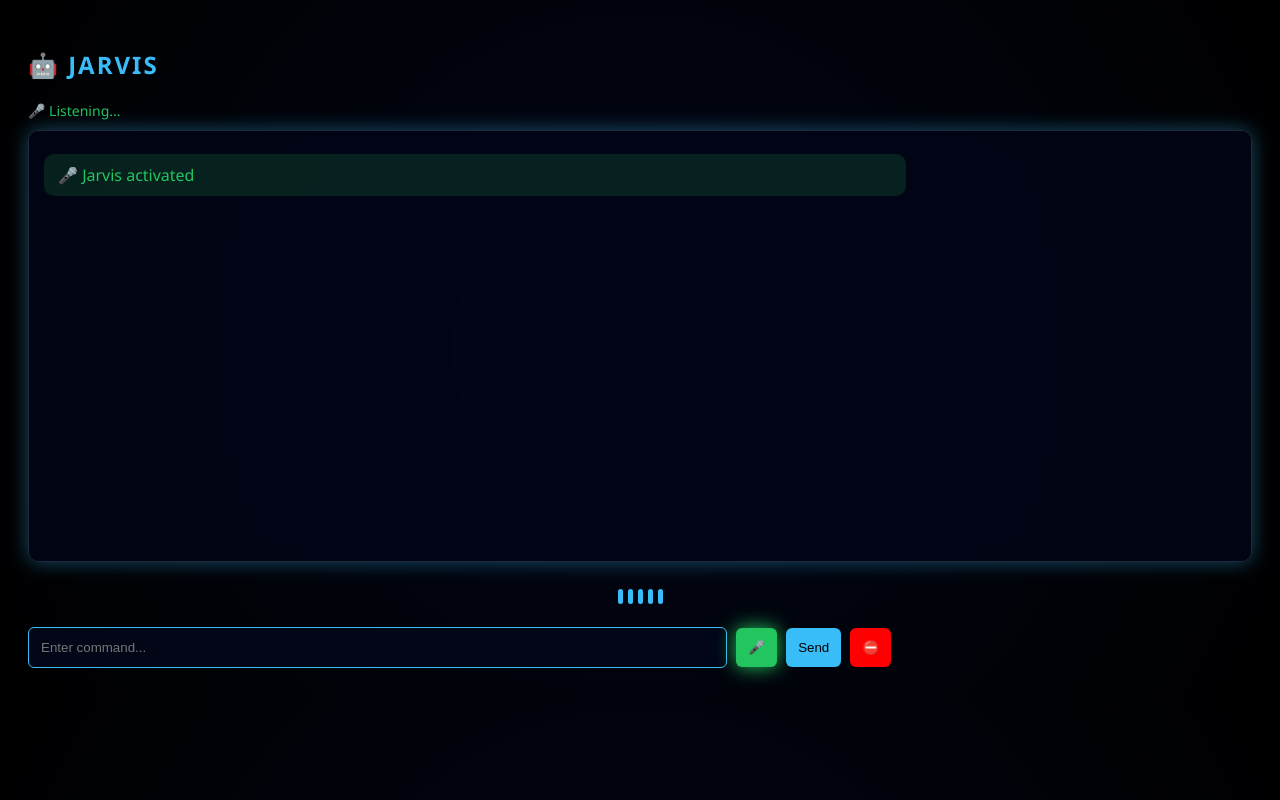
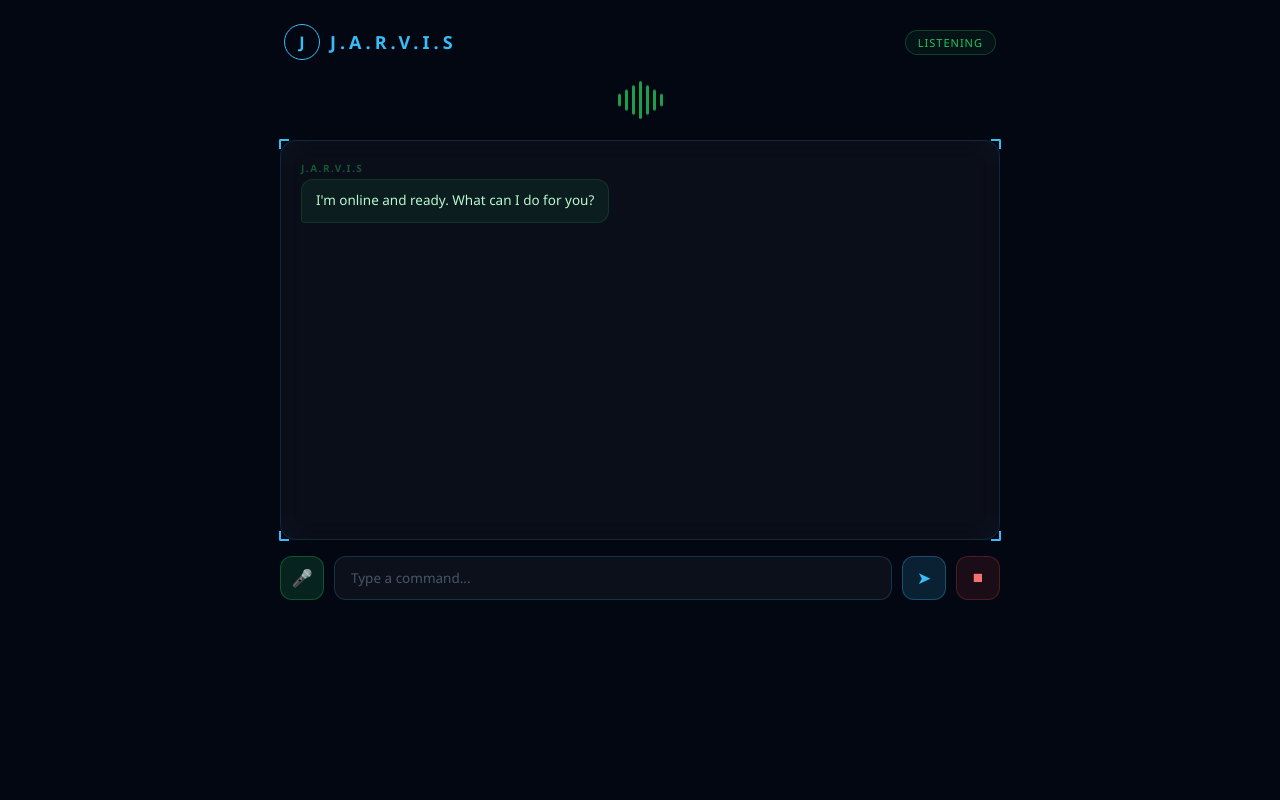
Before and after one commit to Sovieee/J.A.R.V.I.S, an Electron app: page frontend/electron-app/index.html in a window 1280 px wide. Drawn offline with nearby package versions, Linux system fonts and the light colour scheme; no server answers.

Commit message:
UI changes and addition of 11 more apps to be opened

```diff
--- a/frontend/electron-app/index.html
+++ b/frontend/electron-app/index.html
@@ -1,203 +1,351 @@
 <!DOCTYPE html>
 <html>
 <head>
-  <title>JARVIS</title>
+  <title>J.A.R.V.I.S</title>
   <script src="https://cdn.socket.io/4.0.1/socket.io.min.js"></script>
 
   <style>
+    * { margin: 0; padding: 0; box-sizing: border-box; }
+
     body {
-      background: radial-gradient(circle at center, #020617, #000000);
-      color: white;
+      background: #030712;
+      color: #e2e8f0;
       font-family: "Segoe UI", sans-serif;
-      padding: 20px;
+      min-height: 100vh;
+      display: flex;
+      flex-direction: column;
+      align-items: center;
+      padding: 24px 16px;
     }
 
-    h2 {
-      color: #38bdf8;
-      letter-spacing: 2px;
+    .container {
+      width: 100%;
+      max-width: 720px;
+      display: flex;
+      flex-direction: column;
+      gap: 16px;
     }
 
-    #status {
-      margin-bottom: 10px;
+    /* Header */
+    .header {
+      display: flex;
+      align-items: center;
+      justify-content: space-between;
+      padding: 0 4px;
+    }
+
+    .logo {
+      display: flex;
+      align-items: center;
+      gap: 10px;
+    }
+
+    .logo-icon {
+      width: 36px;
+      height: 36px;
+      border-radius: 50%;
+      border: 1.5px solid #38bdf8;
+      display: flex;
+      align-items: center;
+      justify-content: center;
+      font-size: 16px;
+      color: #38bdf8;
+      font-weight: 600;
+    }
+
+    .logo-text {
+      font-size: 18px;
+      font-weight: 600;
+      letter-spacing: 4px;
+      color: #38bdf8;
+    }
+
+    .status-pill {
+      font-size: 11px;
+      padding: 4px 12px;
+      border-radius: 20px;
+      border: 1px solid #22c55e44;
+      background: #22c55e11;
       color: #22c55e;
-      font-size: 14px;
+      letter-spacing: 1px;
       transition: all 0.3s ease;
     }
 
-    #chat {
-      height: 400px;
-      overflow-y: auto;
-      border: 1px solid #1e293b;
-      padding: 15px;
-      margin-bottom: 15px;
-      border-radius: 10px;
-      box-shadow: 0 0 20px rgba(56,189,248,0.4);
-      background: rgba(2,6,23,0.8);
-      backdrop-filter: blur(10px);
+    .status-pill.thinking {
+      border-color: #f59e0b44;
+      background: #f59e0b11;
+      color: #f59e0b;
     }
 
-    .message {
-      margin: 8px 0;
-      padding: 10px 14px;
-      border-radius: 10px;
-      max-width: 70%;
-      animation: fadeIn 0.3s ease;
-    }
-
-    .user {
-      text-align: right;
-      margin-left: auto;
-      background: rgba(56,189,248,0.2);
+    .status-pill.responding {
+      border-color: #38bdf844;
+      background: #38bdf811;
       color: #38bdf8;
     }
 
-    .jarvis {
-      text-align: left;
-      background: rgba(34,197,94,0.15);
-      color: #22c55e;
+    /* Visualizer */
+    .visualizer-wrap {
+      display: flex;
+      justify-content: center;
+      align-items: center;
+      gap: 4px;
+      height: 48px;
     }
 
-    input {
-      width: 55%;
-      padding: 12px;
-      background: #020617;
-      color: white;
-      border: 1px solid #38bdf8;
-      border-radius: 6px;
-      outline: none;
+    .bar {
+      width: 3px;
+      border-radius: 4px;
+      background: #38bdf8;
+      animation: idle 1.4s ease-in-out infinite;
     }
 
-    button {
-      padding: 12px;
-      border: none;
-      margin-left: 5px;
-      border-radius: 6px;
-      cursor: pointer;
-      transition: 0.2s;
+    .bar:nth-child(1) { height: 12px; animation-delay: 0.0s; }
+    .bar:nth-child(2) { height: 20px; animation-delay: 0.1s; }
+    .bar:nth-child(3) { height: 28px; animation-delay: 0.2s; }
+    .bar:nth-child(4) { height: 36px; animation-delay: 0.15s; }
+    .bar:nth-child(5) { height: 28px; animation-delay: 0.25s; }
+    .bar:nth-child(6) { height: 20px; animation-delay: 0.1s; }
+    .bar:nth-child(7) { height: 12px; animation-delay: 0.0s; }
+
+    @keyframes idle {
+      0%, 100% { opacity: 0.3; transform: scaleY(0.6); }
+      50% { opacity: 1; transform: scaleY(1); }
     }
 
-    button:hover {
-      transform: scale(1.05);
+    @keyframes listenWave {
+      0%, 100% { opacity: 0.6; transform: scaleY(0.8); }
+      50% { opacity: 1; transform: scaleY(1.3); }
     }
 
-    .speak { background: #22c55e; }
-    .send { background: #38bdf8; }
-    .stop { background: red; }
+    @keyframes speakWave {
+      0% { transform: scaleY(0.4); opacity: 0.5; }
+      50% { transform: scaleY(1.6); opacity: 1; }
+      100% { transform: scaleY(0.4); opacity: 0.5; }
+    }
 
-    @keyframes fadeIn {
-      from { opacity: 0; transform: translateY(10px); }
+    .visualizer-wrap.listening .bar {
+      animation: listenWave 0.8s ease-in-out infinite;
+      background: #22c55e;
+    }
+
+    .visualizer-wrap.speaking .bar {
+      animation: speakWave 0.4s ease-in-out infinite;
+      background: #38bdf8;
+    }
+
+    /* Chat window */
+    .chat-wrap { position: relative; }
+
+    .corner { position: absolute; width: 10px; height: 10px; }
+    .corner-tl { top: -1px; left: -1px; border-top: 2px solid #38bdf8; border-left: 2px solid #38bdf8; border-radius: 2px 0 0 0; }
+    .corner-tr { top: -1px; right: -1px; border-top: 2px solid #38bdf8; border-right: 2px solid #38bdf8; border-radius: 0 2px 0 0; }
+    .corner-bl { bottom: -1px; left: -1px; border-bottom: 2px solid #38bdf8; border-left: 2px solid #38bdf8; border-radius: 0 0 0 2px; }
+    .corner-br { bottom: -1px; right: -1px; border-bottom: 2px solid #38bdf8; border-right: 2px solid #38bdf8; border-radius: 0 0 2px 0; }
+
+    .chat {
+      background: rgba(255,255,255,0.03);
+      border: 1px solid rgba(56,189,248,0.15);
+      border-radius: 16px;
+      padding: 20px;
+      height: 400px;
+      overflow-y: auto;
+      display: flex;
+      flex-direction: column;
+      gap: 12px;
+      backdrop-filter: blur(12px);
+    }
+
+    .chat::-webkit-scrollbar { width: 4px; }
+    .chat::-webkit-scrollbar-track { background: transparent; }
+    .chat::-webkit-scrollbar-thumb { background: #38bdf822; border-radius: 4px; }
+
+    .msg {
+      display: flex;
+      flex-direction: column;
+      max-width: 75%;
+      gap: 4px;
+      animation: fadeUp 0.3s ease;
+    }
+
+    @keyframes fadeUp {
+      from { opacity: 0; transform: translateY(8px); }
       to { opacity: 1; transform: translateY(0); }
     }
 
-    #visualizer {
-  display: flex;
-  justify-content: center;
-  align-items: center;
-  height: 40px;
-  margin-bottom: 10px;
-  gap: 5px;
+    .msg.user { align-self: flex-end; align-items: flex-end; }
+    .msg.jarvis { align-self: flex-start; align-items: flex-start; }
+
+    .msg-label {
+      font-size: 10px;
+      letter-spacing: 1.5px;
+      font-weight: 600;
     }
 
-.bar {
-  width: 5px;
-  height: 10px;
-  background: #38bdf8;
-  border-radius: 5px;
-  animation: idleWave 1s infinite ease-in-out;
+    .msg.user .msg-label { color: #38bdf866; }
+    .msg.jarvis .msg-label { color: #22c55e66; }
+
+    .bubble {
+      padding: 10px 14px;
+      border-radius: 12px;
+      font-size: 13.5px;
+      line-height: 1.6;
     }
 
-@keyframes idleWave {
-  0%, 100% { height: 8px; }
-  50% { height: 12px; }
+    .msg.user .bubble {
+      background: rgba(56,189,248,0.1);
+      border: 1px solid rgba(56,189,248,0.2);
+      color: #bae6fd;
+      border-bottom-right-radius: 4px;
     }
 
-/* 🔥 ACTIVE SPEAKING */
-.speaking .bar {
-  animation: speakWave 0.4s infinite ease-in-out;
+    .msg.jarvis .bubble {
+      background: rgba(34,197,94,0.08);
+      border: 1px solid rgba(34,197,94,0.15);
+      color: #bbf7d0;
+      border-bottom-left-radius: 4px;
     }
 
-@keyframes speakWave {
-  0% { height: 5px; }
-  50% { height: 30px; }
-  100% { height: 10px; }
+    /* Input area */
+    .input-area {
+      display: flex;
+      gap: 10px;
+      align-items: center;
     }
 
-/* 🎤 LISTENING MODE */
-.listening .bar {
-  animation: listenWave 0.8s infinite ease-in-out;
+    .text-input {
+      flex: 1;
+      background: rgba(255,255,255,0.04);
+      border: 1px solid rgba(56,189,248,0.2);
+      border-radius: 12px;
+      padding: 12px 16px;
+      color: #e2e8f0;
+      font-size: 13.5px;
+      outline: none;
+      font-family: "Segoe UI", sans-serif;
+      transition: border-color 0.2s;
     }
 
-@keyframes listenWave {
-  0% { height: 10px; }
-  50% { height: 20px; }
-  100% { height: 10px; }
+    .text-input::placeholder { color: #475569; }
+    .text-input:focus { border-color: rgba(56,189,248,0.5); }
+
+    .btn {
+      width: 44px;
+      height: 44px;
+      border-radius: 12px;
+      border: none;
+      cursor: pointer;
+      display: flex;
+      align-items: center;
+      justify-content: center;
+      font-size: 17px;
+      transition: transform 0.15s, opacity 0.15s;
+      flex-shrink: 0;
     }
 
-.speak {
-  background: #22c55e;
-  box-shadow: 0 0 10px #22c55e;
-  animation: pulse 1.5s infinite;
-}
+    .btn:hover { transform: scale(1.06); opacity: 0.9; }
+    .btn:active { transform: scale(0.96); }
 
-@keyframes pulse {
-  0% { box-shadow: 0 0 5px #22c55e; }
-  50% { box-shadow: 0 0 20px #22c55e; }
-  100% { box-shadow: 0 0 5px #22c55e; }
-}
+    .btn-mic { background: rgba(34,197,94,0.15); border: 1px solid rgba(34,197,94,0.3); color: #22c55e; }
+    .btn-send { background: rgba(56,189,248,0.15); border: 1px solid rgba(56,189,248,0.3); color: #38bdf8; }
+    .btn-stop { background: rgba(239,68,68,0.1); border: 1px solid rgba(239,68,68,0.25); color: #f87171; }
   </style>
 </head>
 
 <body>
+<div class="container">
 
-<h2>🤖 JARVIS</h2>
-<div id="status">Idle</div>
+  <!-- Header -->
+  <div class="header">
+    <div class="logo">
+      <div class="logo-icon">J</div>
+      <div class="logo-text">J.A.R.V.I.S</div>
+    </div>
+    <div class="status-pill" id="status">LISTENING</div>
+  </div>
 
-<div id="chat"></div>
-<div id="visualizer">
+  <!-- Visualizer -->
+  <div class="visualizer-wrap" id="visualizer">
+    <div class="bar"></div>
+    <div class="bar"></div>
     <div class="bar"></div>
     <div class="bar"></div>
     <div class="bar"></div>
     <div class="bar"></div>
     <div class="bar"></div>
   </div>
-<input id="commandInput" placeholder="Enter command..." />
-<button class="speak" onclick="startListening()">🎤</button>
-<button class="send" onclick="sendCommand()">Send</button>
-<button class="stop" onclick="stopListening()">⛔</button>
+
+  <!-- Chat -->
+  <div class="chat-wrap">
+    <div class="corner corner-tl"></div>
+    <div class="corner corner-tr"></div>
+    <div class="corner corner-bl"></div>
+    <div class="corner corner-br"></div>
+    <div class="chat" id="chat"></div>
+  </div>
+
+  <!-- Input -->
+  <div class="input-area">
+    <button class="btn btn-mic" onclick="startListening()">&#127908;</button>
+    <input class="text-input" id="commandInput" placeholder="Type a command..." onkeydown="if(event.key==='Enter') sendCommand()" />
+    <button class="btn btn-send" onclick="sendCommand()">&#10148;</button>
+    <button class="btn btn-stop" onclick="stopListening()">&#9632;</button>
+  </div>
+
+</div>
 
 <script>
   const socket = io("http://127.0.0.1:5000");
+  const chat = document.getElementById("chat");
+  const status = document.getElementById("status");
   const visualizer = document.getElementById("visualizer");
 
   function setState(state) {
-  visualizer.classList.remove("speaking", "listening");
+    visualizer.classList.remove("listening", "speaking");
+    status.classList.remove("thinking", "responding");
 
-  if (state === "speaking") {
+    if (state === "listening") {
+      visualizer.classList.add("listening");
+      status.textContent = "LISTENING";
+    } else if (state === "thinking") {
+      status.classList.add("thinking");
+      status.textContent = "THINKING";
+    } else if (state === "speaking") {
       visualizer.classList.add("speaking");
-  } else if (state === "listening") {
-    visualizer.classList.add("listening");
+      status.classList.add("responding");
+      status.textContent = "RESPONDING";
+    } else {
+      status.textContent = "IDLE";
     }
   }
 
-const chat = document.getElementById("chat");
-const status = document.getElementById("status");
+  function addMessage(text, type) {
+    const wrap = document.createElement("div");
+    wrap.className = `msg ${type}`;
 
-function addMessage(text, type) {
-  const div = document.createElement("div");
-  div.className = `message ${type}`;
-  div.innerText = text;
-  chat.appendChild(div);
+    const label = document.createElement("div");
+    label.className = "msg-label";
+    label.textContent = type === "user" ? "YOU" : "J.A.R.V.I.S";
+
+    const bubble = document.createElement("div");
+    bubble.className = "bubble";
+    bubble.textContent = text;
+
+    wrap.appendChild(label);
+    wrap.appendChild(bubble);
+    chat.appendChild(wrap);
     chat.scrollTo({ top: chat.scrollHeight, behavior: "smooth" });
+
+    return bubble;
   }
 
   async function sendCommand() {
     const input = document.getElementById("commandInput");
-  const command = input.value;
-
+    const command = input.value.trim();
     if (!command) return;
 
-  addMessage("You: " + command, "user");
-  status.innerText = "🧠 Thinking...";
+    addMessage(command, "user");
+    input.value = "";
+    setState("thinking");
 
     const res = await fetch("http://127.0.0.1:5000/command", {
       method: "POST",
@@ -206,10 +354,8 @@ async function sendCommand() {
     });
 
     const data = await res.json();
-  addMessage("Jarvis: " + data.response, "jarvis");
-
-  status.innerText = "🎤 Listening...";
-  input.value = "";
+    addMessage(data.response, "jarvis");
+    setState("listening");
   }
 
   let started = false;
@@ -217,47 +363,48 @@ let started = false;
   function startListening() {
     if (started) return;
     started = true;
-
-  addMessage("🎤 Jarvis activated", "jarvis");
-  status.innerText = "🎤 Listening...";
+    addMessage("I'm online and ready. What can I do for you?", "jarvis");
     setState("listening");
-
     socket.emit("start_listening");
   }
 
-let currentDiv = null;
+  let currentBubble = null;
   let currentText = "";
 
   socket.on("jarvis_user", (data) => {
-  addMessage("You: " + data.command, "user");
-  status.innerText = "🧠 Thinking...";
-  setState(""); // thinking mode (idle animation)
+    addMessage(data.command, "user");
+    setState("thinking");
   });
 
   socket.on("jarvis_chunk", (data) => {
-  if (!currentDiv) {
-    currentDiv = document.createElement("div");
-    currentDiv.className = "message jarvis";
-    chat.appendChild(currentDiv);
+    if (!currentBubble) {
+      const wrap = document.createElement("div");
+      wrap.className = "msg jarvis";
+      const label = document.createElement("div");
+      label.className = "msg-label";
+      label.textContent = "J.A.R.V.I.S";
+      currentBubble = document.createElement("div");
+      currentBubble.className = "bubble";
+      wrap.appendChild(label);
+      wrap.appendChild(currentBubble);
+      chat.appendChild(wrap);
     }
-
-  currentText += data.chunk + " ";
-  currentDiv.innerText = "Jarvis: " + currentText;
-
+    currentText += data.chunk;
+    currentBubble.textContent = currentText;
     chat.scrollTo({ top: chat.scrollHeight, behavior: "smooth" });
-  status.innerText = "💬 Responding...";
     setState("speaking");
   });
 
   socket.on("jarvis_done", () => {
-  currentDiv = null;
+    currentBubble = null;
     currentText = "";
-  status.innerText = "🎤 Listening...";
     setState("listening");
   });
 
   function stopListening() {
-  location.reload();
+    started = false;
+    setState("idle");
+    socket.disconnect();
   }
 
   window.onload = startListening;
```
Also changed, not shown: 4 other files. Lines whose indentation alone changed are shown as unchanged.
